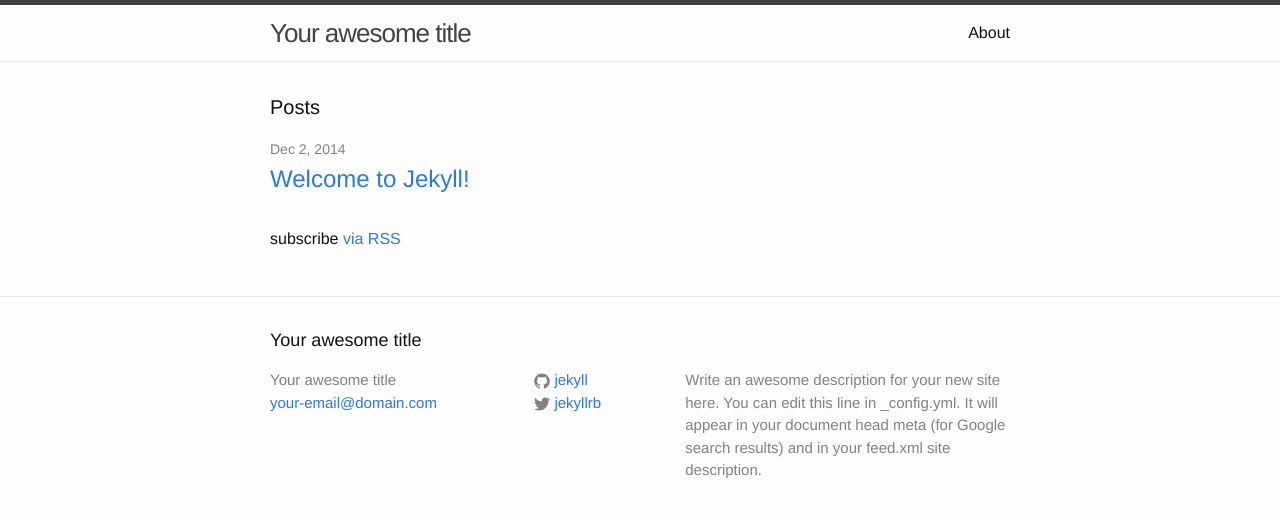
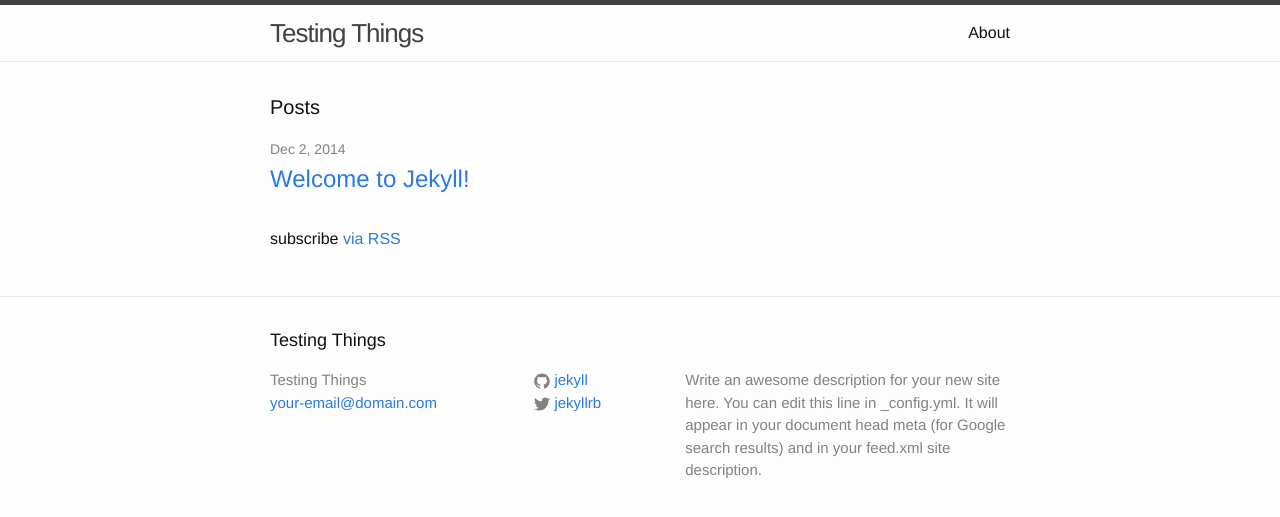
Before and after one commit to Rigalin/bladejover.github.io, a Jekyll site: the page built from index.html, in a window 1280 px wide. Shown: the top 517 px of the page. Built offline with Jekyll 4.4.1, drawn with Linux system fonts in a browser that asks for light colours.

Commit message:
Update _config.yml

```diff
--- a/_config.yml
+++ b/_config.yml
@@ -1,5 +1,5 @@
 # Site settings
-title: Your awesome title
+title: Testing Things
 email: your-email@domain.com
 description: > # this means to ignore newlines until "baseurl:"
   Write an awesome description for your new site here. You can edit this
```
